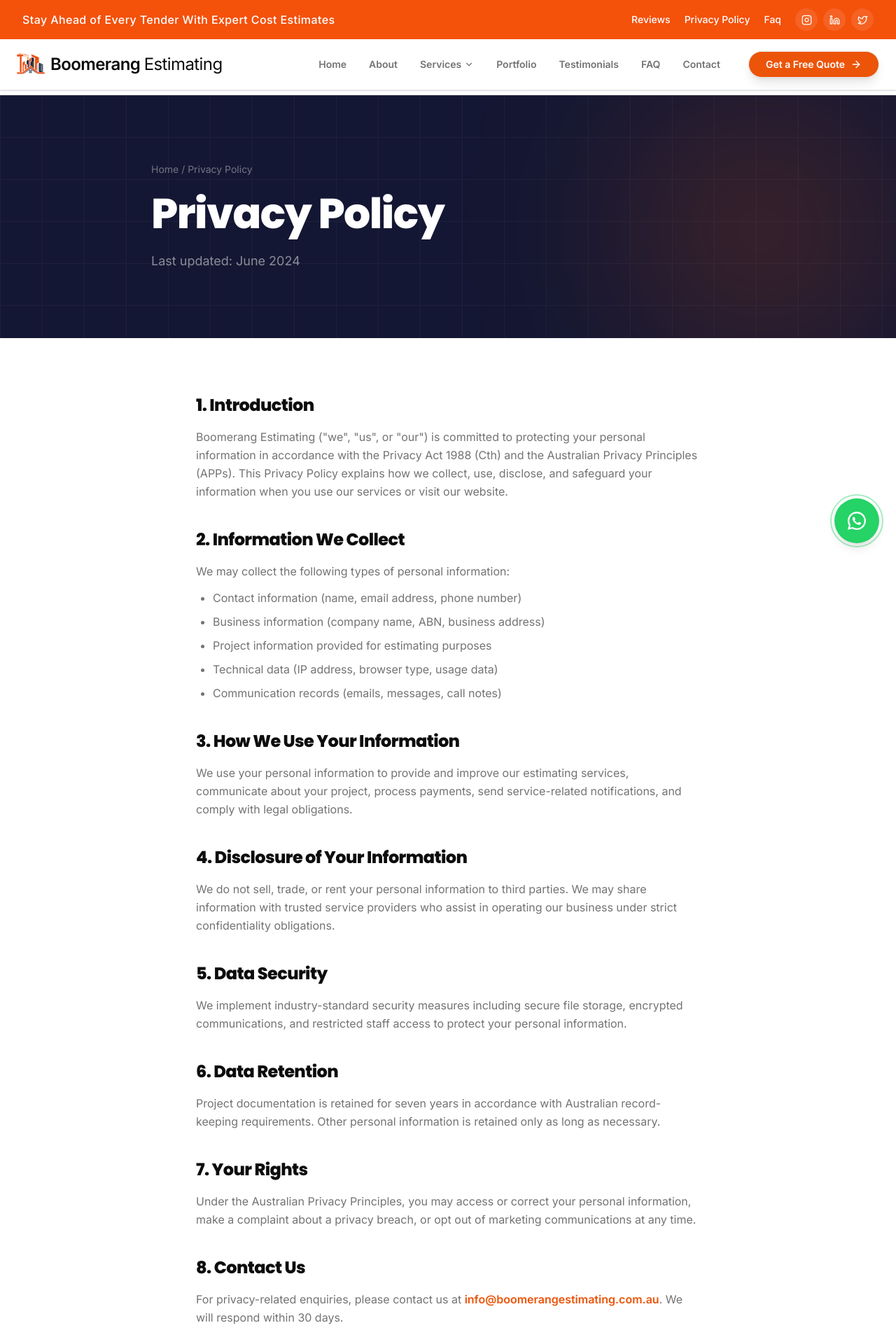
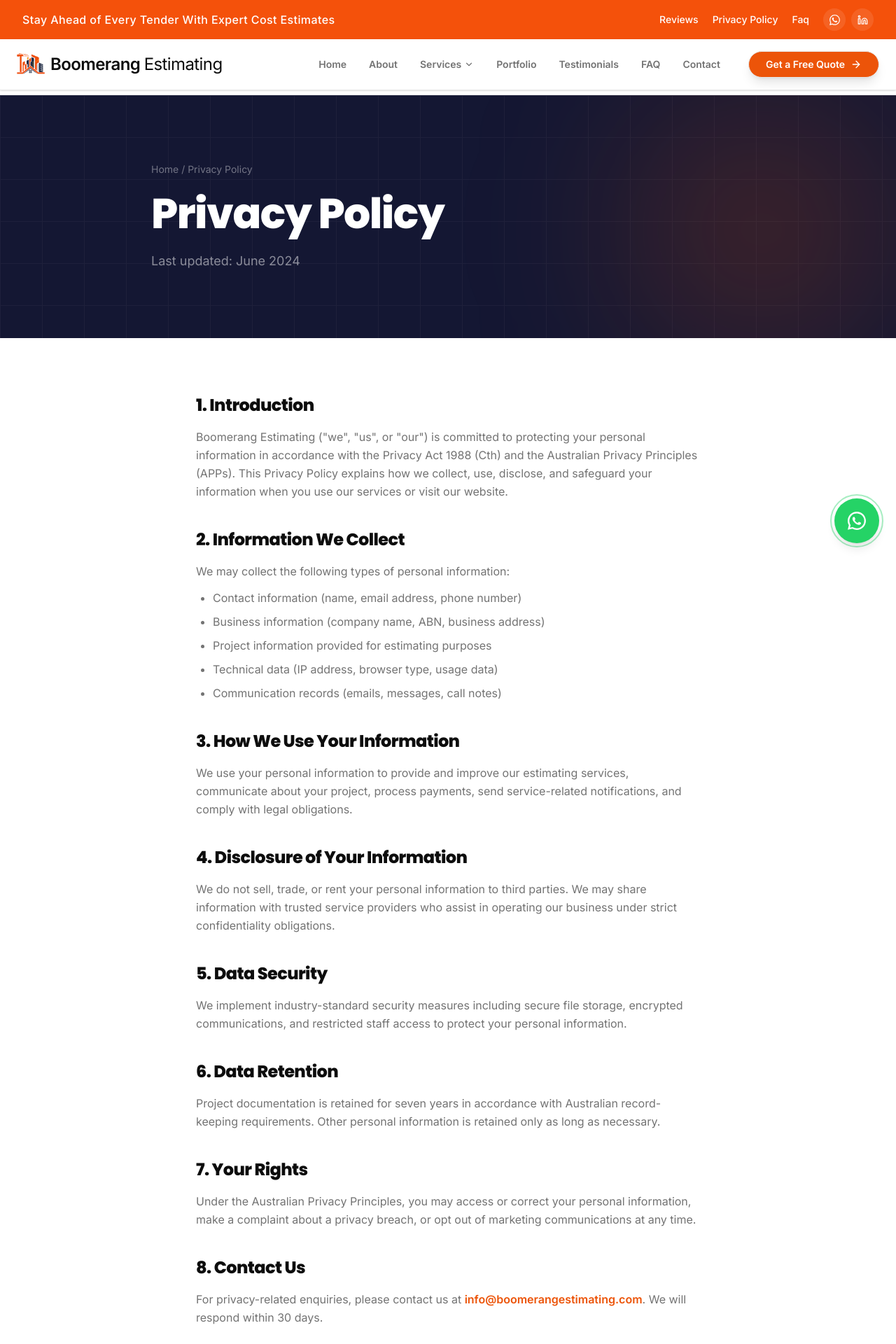
Before and after one commit to Husnain-Abid/boomerang-estimating, a React (Vite) app: page /privacy-policy in a window 1280 px wide. Shown: the top 1920 px of the page at 70% size. Built offline with nearby package versions, Linux system fonts and the light colour scheme.

Commit message:
minor changes

```diff
--- a/src/components/layout/TopBar.tsx
+++ b/src/components/layout/TopBar.tsx
@@ -1,9 +1,10 @@
-import { Instagram, Linkedin, Twitter } from "lucide-react";
+import { Linkedin } from "lucide-react";
+import { FaWhatsapp } from "react-icons/fa";
 import { Link } from "wouter";
 
 export function TopBar() {
   return (
-    <div className="relative top-0 left-0 right-0 z-50  w-full bg-[#F4510B] text-white">
+    <div className="relative top-0 left-0 right-0 z-50 w-full bg-[#F4510B] text-white">
       <div className="mx-auto flex min-h-[56px] container items-center justify-between px-4 sm:px-6 lg:px-8">
 
         {/* Left */}
@@ -35,19 +36,23 @@ export function TopBar() {
             Faq
           </Link>
 
+          {/* Social Icons */}
           <div className="flex items-center gap-2">
+
+            {/* WhatsApp */}
             <a
-              href="#"
+              href="https://wa.me/923213630471"
               target="_blank"
               rel="noopener noreferrer"
-              aria-label="Instagram"
+              aria-label="WhatsApp"
               className="flex h-8 w-8 items-center justify-center rounded-full bg-white/10 transition-all duration-300 hover:bg-white hover:text-[#F4510B] hover:scale-110"
             >
-              <Instagram size={15} />
+              <FaWhatsapp size={17} />
             </a>
 
+            {/* LinkedIn */}
             <a
-              href="#"
+              href="https://www.linkedin.com/"
               target="_blank"
               rel="noopener noreferrer"
               aria-label="LinkedIn"
@@ -56,15 +61,6 @@ export function TopBar() {
               <Linkedin size={15} />
             </a>
 
-            <a
-              href="#"
-              target="_blank"
-              rel="noopener noreferrer"
-              aria-label="X"
-              className="flex h-8 w-8 items-center justify-center rounded-full bg-white/10 transition-all duration-300 hover:bg-white hover:text-[#F4510B] hover:scale-110"
-            >
-              <Twitter size={15} />
-            </a>
           </div>
         </div>
 
--- a/src/pages/Home.tsx
+++ b/src/pages/Home.tsx
@@ -489,7 +489,7 @@ function QuickForm() {
               ) : (
                 <>
                   <Send size={18} className="mr-2" />
-                  Send Message
+                  Get Free Quote
                 </>
               )}
             </Button>
@@ -641,14 +641,14 @@ export default function Home() {
 
 
 
-              <motion.div variants={fadeUp} className="flex flex-col sm:flex-row gap-4 mb-12">
+              {/* <motion.div variants={fadeUp} className="flex flex-col sm:flex-row gap-4 mb-12">
                 <Button size="lg" className="text-base px-8 py-6 rounded-full font-bold shadow-lg shadow-primary/30 hover:shadow-primary/50 transition-shadow" asChild>
                   <Link href="/request-quote">Get Free Quote <ArrowRight size={18} className="ml-2" /></Link>
                 </Button>
                 <Button size="lg" variant="outline" className="text-base px-8 py-6 rounded-full font-bold bg-transparent border-white/20 text-white hover:bg-white/10" asChild>
                   <Link href="/contact">Book Discovery Call</Link>
                 </Button>
-              </motion.div>
+              </motion.div> */}
 
               <motion.div variants={fadeUp} className="flex flex-wrap gap-4">
                 {TRUST_BADGES.map(({ icon: Icon, label }) => (
--- a/src/pages/Privacy.tsx
+++ b/src/pages/Privacy.tsx
@@ -70,7 +70,7 @@ export default function Privacy() {
             </div>
             <div>
               <h2 className="text-2xl font-extrabold text-foreground mb-4 tracking-tight">8. Contact Us</h2>
-              <p>For privacy-related enquiries, please contact us at <a href="mailto:info@boomerangestimating.com.au" className="text-primary font-semibold hover:underline">info@boomerangestimating.com.au</a>. We will respond within 30 days.</p>
+              <p>For privacy-related enquiries, please contact us at <a href="mailto:info@boomerangestimating.com" className="text-primary font-semibold hover:underline">info@boomerangestimating.com</a>. We will respond within 30 days.</p>
             </div>
           </div>
           <div className="mt-12 pt-8 border-t border-border flex flex-col sm:flex-row gap-4">
--- a/src/pages/Terms.tsx
+++ b/src/pages/Terms.tsx
@@ -71,7 +71,7 @@ export default function Terms() {
             </div>
             <div>
               <h2 className="text-2xl font-extrabold text-foreground mb-4 tracking-tight">10. Contact</h2>
-              <p>For questions about these Terms, contact us at <a href="mailto:info@boomerangestimating.com.au" className="text-primary font-semibold hover:underline">info@boomerangestimating.com.au</a>.</p>
+              <p>For questions about these Terms, contact us at <a href="mailto:info@boomerangestimating.com" className="text-primary font-semibold hover:underline">info@boomerangestimating.com</a>.</p>
             </div>
           </div>
           <div className="mt-12 pt-8 border-t border-border flex flex-col sm:flex-row gap-4">
```
